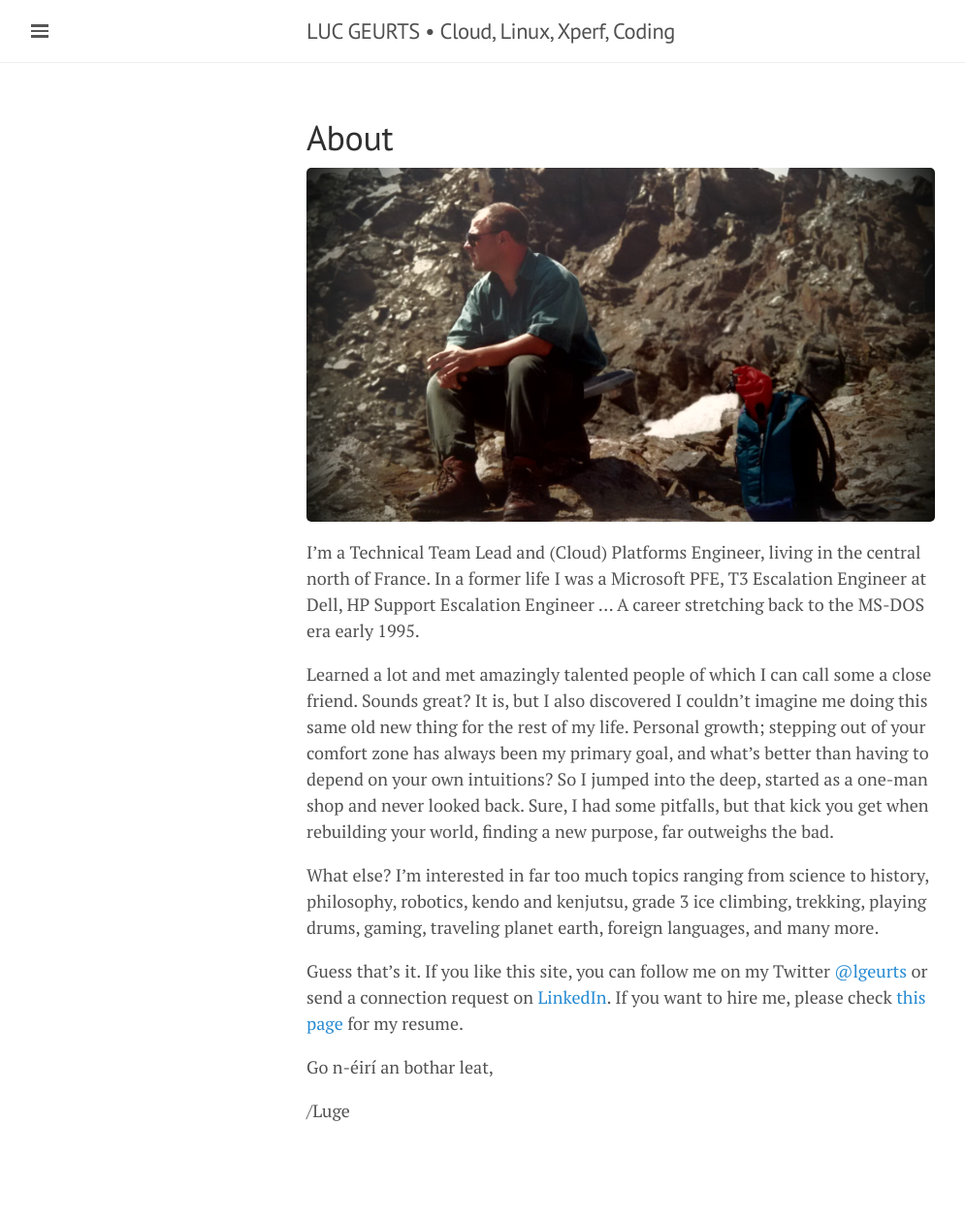
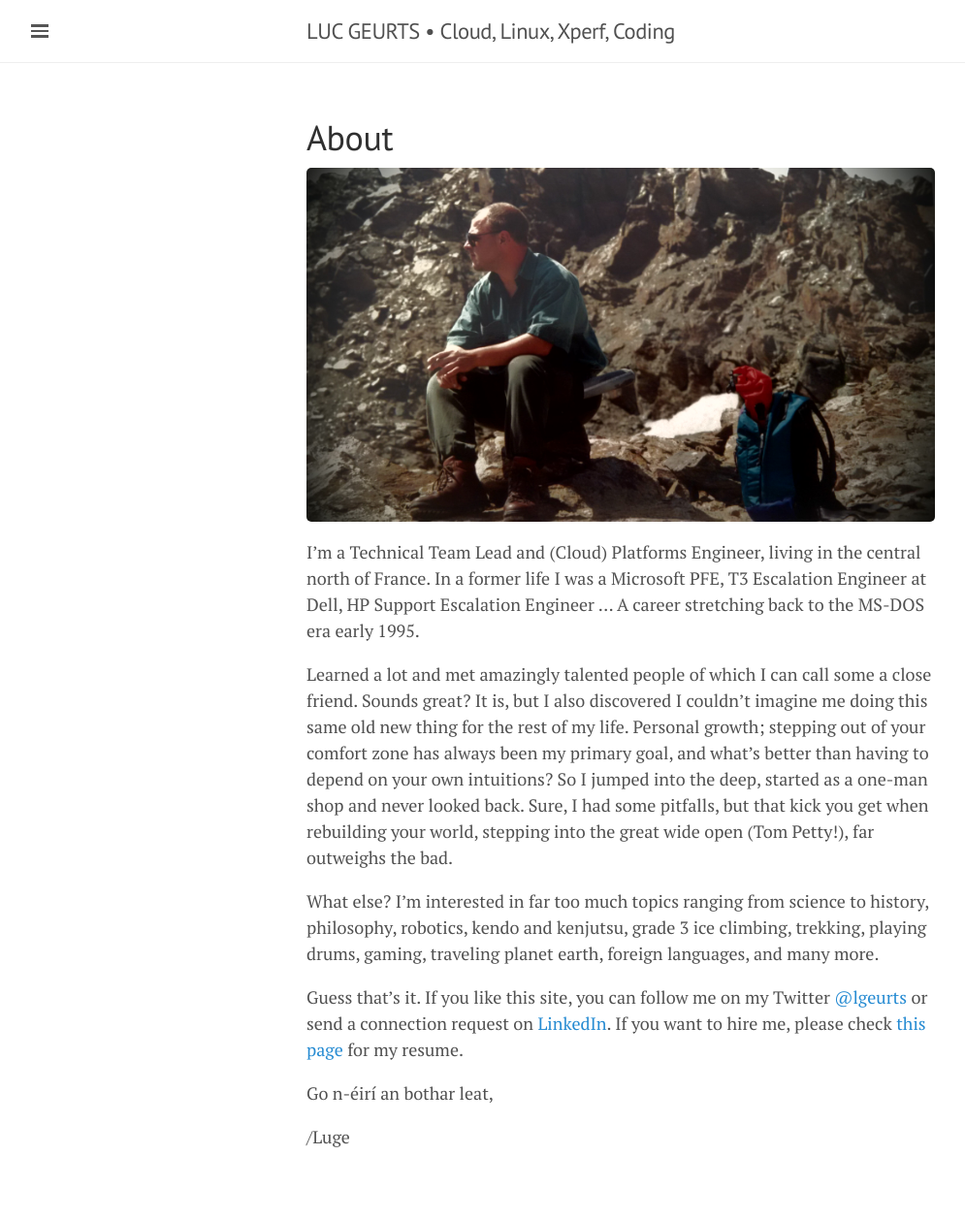
Before and after one commit to lgeurts/lgeurts.github.io, a Jekyll site: the page built from about.md, in a window 1280 px wide. Shown: the whole page at 97% size, without its empty margins (0-995 px from the left). Built offline with Jekyll 4.4.1, drawn with Linux system fonts in a browser that asks for light colours; nearby versions of some CDN libraries; before the commit the page ends 1231 px from its top, so only the background shows below that.

Commit message:
Update about.md

```diff
--- a/about.md
+++ b/about.md
@@ -8,7 +8,7 @@
 I'm a Technical Team Lead and (Cloud) Platforms Engineer, living in the central north of France.
 In a former life I was a Microsoft PFE, T3 Escalation Engineer at Dell, HP Support Escalation Engineer ... A career stretching back to the MS-DOS era early 1995.
 
-Learned a lot and met amazingly talented people of which I can call some a close friend. Sounds great? It is, but I also discovered I couldn't imagine me doing this same old new thing for the rest of my life. Personal growth; stepping out of your comfort zone has always been my primary goal, and what's better than having to depend on your own intuitions? So I jumped into the deep, started as a one-man shop and never looked back. Sure, I had some pitfalls, but that kick you get when rebuilding your world, finding a new purpose, far outweighs the bad.
+Learned a lot and met amazingly talented people of which I can call some a close friend. Sounds great? It is, but I also discovered I couldn't imagine me doing this same old new thing for the rest of my life. Personal growth; stepping out of your comfort zone has always been my primary goal, and what's better than having to depend on your own intuitions? So I jumped into the deep, started as a one-man shop and never looked back. Sure, I had some pitfalls, but that kick you get when rebuilding your world, stepping into the great wide open (Tom Petty!), far outweighs the bad.
 
 What else? I'm interested in far too much topics ranging from science to history, philosophy, robotics, kendo and kenjutsu, grade 3 ice climbing, trekking, playing drums, gaming, traveling planet earth, foreign languages, and many more.
 
```
